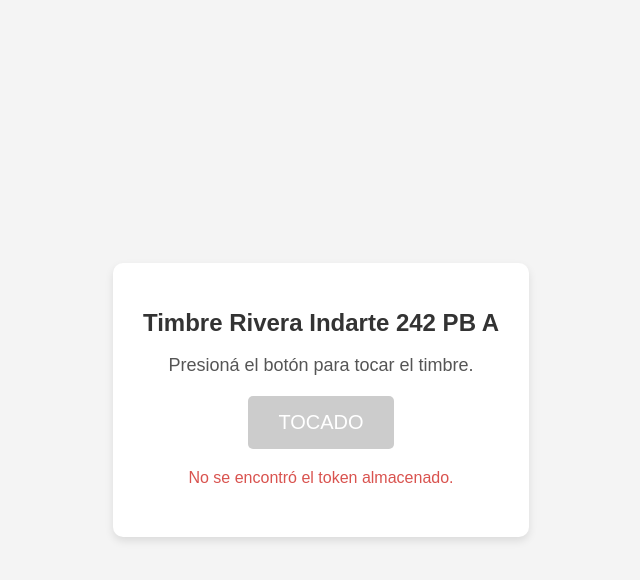
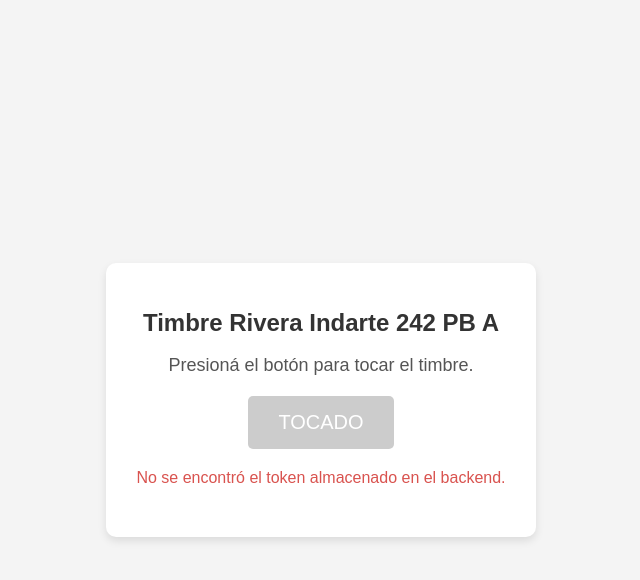
Before and after one commit to Frez15/Timbre, a website: page public/index.html in a window 1280 px wide. Both pictures are taken after a click on the button "TOCAR". Shown: the whole page, without its empty margins (319-959 px from the left). Drawn offline with Linux system fonts and the light colour scheme; no server answers.

Commit message:
backend mejorado

```diff
--- a/public/index.html
+++ b/public/index.html
@@ -65,6 +65,25 @@
         let vecesTocado = 0;
         let ultimaVezTocado = 0;
 
+        // Función para obtener el token del backend
+        function obtenerTokenDeBackend() {
+            const url = 'https://timbre-tau.vercel.app/api/store-token'; // Ajusta a tu endpoint para obtener el token
+
+            return fetch(url)
+                .then(response => {
+                    if (!response.ok) {
+                        throw new Error('Error al obtener el token');
+                    }
+                    return response.json();
+                })
+                .then(data => {
+                    return data.token; // Asegúrate de que esto coincida con la estructura de tu respuesta del backend
+                })
+                .catch(error => {
+                    console.error('Error:', error);
+                });
+        }
+
         // Función para enviar el token al backend
         function sendTokenToBackend(token) {
             const url = 'https://timbre-tau.vercel.app/api/notify';
@@ -116,15 +135,14 @@
                     boton.innerText = 'TOCAR';
                 }, 300000); // 5 minutos
 
-                // Recuperar el token almacenado
-                const token = localStorage.getItem('store-token'); // Cambia 'store-token' por la clave que usaste
-
-                // Comprobar que el token existe antes de enviarlo
-                if (token) {
-                    sendTokenToBackend(token);
-                } else {
-                    mensaje.innerText = 'No se encontró el token almacenado.';
-                }
+                // Recuperar el token almacenado en el backend
+                obtenerTokenDeBackend().then(token => {
+                    if (token) {
+                        sendTokenToBackend(token);
+                    } else {
+                        mensaje.innerText = 'No se encontró el token almacenado en el backend.';
+                    }
+                });
             } else {
                 mensaje.innerText = 'Has tocado el timbre demasiadas veces. Espera 5 minutos.';
             }
```
